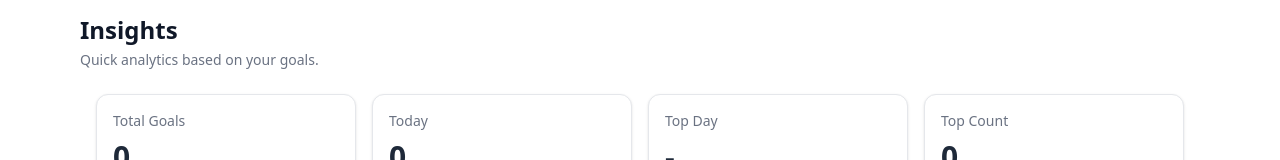
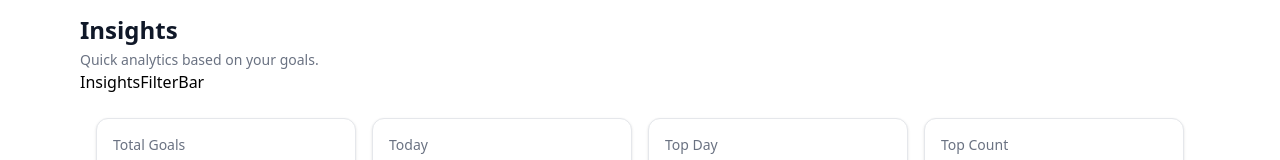
Before and after one commit to sabaPhruidze/mern-app, a React app in the folder frontend/: page /insights in a window 1280 px wide. Shown: the part 122-282 px from the top of the page. Built offline with nearby package versions, Linux system fonts and the light colour scheme; no server answers; sample sign-in values are in the browser's storage; the HTML template or start-up script is replaced by a standard one.

Commit message:
Now will add filter bar for using trim and toLowerCase, also includes in order to demonstate javascript skills and than create last7days

```diff
--- /dev/null
+++ b/frontend/src/constants/insights/InsightsFilterBar.tsx
@@ -0,0 +1,9 @@
+import React from 'react'
+
+const InsightsFilterBar = () => {
+  return (
+    <div>InsightsFilterBar</div>
+  )
+}
+
+export default InsightsFilterBar
--- a/frontend/src/pages/Insights.tsx
+++ b/frontend/src/pages/Insights.tsx
@@ -6,6 +6,7 @@ import type { Goal } from "../store/slices/goalSlices"
 import type { CardItem } from "../constants/insights/StatsGrid"
 import { getGoals } from "../store/slices/goalSlices"
 import { useNavigate } from "react-router-dom"
+import InsightsFilterBar from "../constants/insights/InsightsFilterBar"
 const Insights = () => {
     const user = useAppSelector(state => state.auth.user)
     const goals = useAppSelector(state => state.goals.goals)
@@ -46,8 +47,9 @@ const Insights = () => {
     <div className="max-w-6xl mx-auto px-4 py-6">
         <h1 className="text-2xl font-bold text-gray-900">Insights</h1>
         <p className="text-sm text-gray-500 mt-1">Quick analytics based on your goals. </p>
-          <StatsGrid cards={cards} />
-       <TopDaysList items={stats.topDays} />
+        <InsightsFilterBar/>
+        <StatsGrid cards={cards} />
+        <TopDaysList items={stats.topDays} />
     </div>
   )
 }
```
